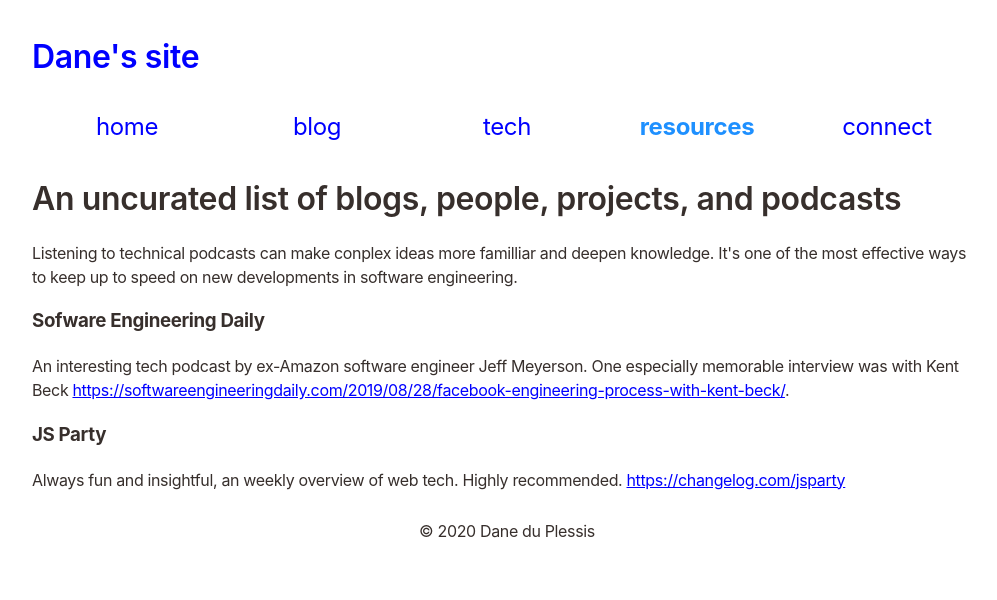
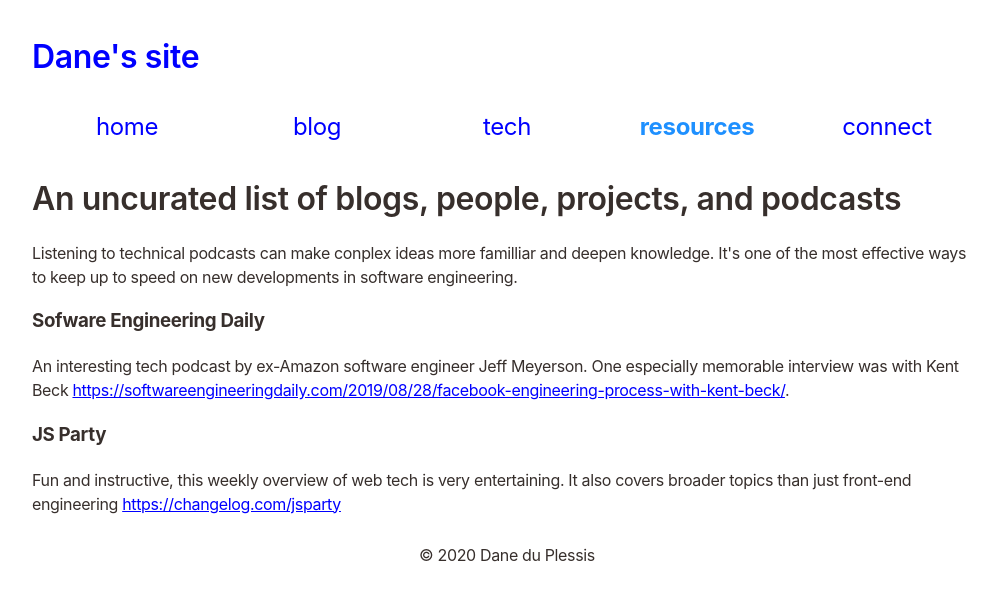
Before and after one commit to dane-du-plessis/my-next-site, a Next.js app: page /resources in a window 1280 px wide. Shown: the top 600 px of the page, without its empty margins (133-1130 px from the left). Built offline with nearby package versions, Linux system fonts and the light colour scheme.

Commit message:
Added target _blank to a tags

```diff
--- a/pages/resources.js
+++ b/pages/resources.js
@@ -10,11 +10,10 @@ const connect = (props) => {
         <p>Listening to technical podcasts can make conplex ideas more familliar and deepen knowledge. It's one of the most effective ways to keep up to speed on new developments in software engineering.</p>
 
         <h3>Sofware Engineering Daily</h3>
-        <p>An interesting tech podcast by ex-Amazon software engineer Jeff Meyerson. One especially memorable interview was with Kent Beck <a href="https://softwareengineeringdaily.com/2019/08/28/facebook-engineering-process-with-kent-beck/">https://softwareengineeringdaily.com/2019/08/28/facebook-engineering-process-with-kent-beck/</a>. </p>
+        <p>An interesting tech podcast by ex-Amazon software engineer Jeff Meyerson. One especially memorable interview was with Kent Beck <a target="_blank" href="https://softwareengineeringdaily.com/2019/08/28/facebook-engineering-process-with-kent-beck/">https://softwareengineeringdaily.com/2019/08/28/facebook-engineering-process-with-kent-beck/</a>. </p>
 
         <h3>JS Party</h3>
-        <p> Always fun and insightful, an weekly overview of web tech. Highly recommended. <a href="https://changelog.com/jsparty">https://changelog.com/jsparty</a></p>
-
+        <p> Fun and instructive, this weekly overview of web tech is very entertaining. It also covers broader topics than just front-end engineering <a target="_blank" href="https://changelog.com/jsparty">https://changelog.com/jsparty</a></p>
 
       </div>
     </Page>
```
